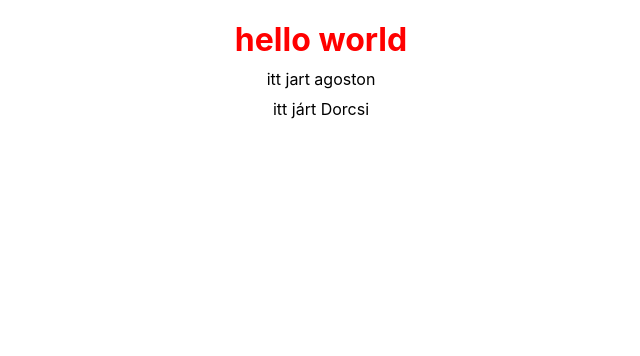
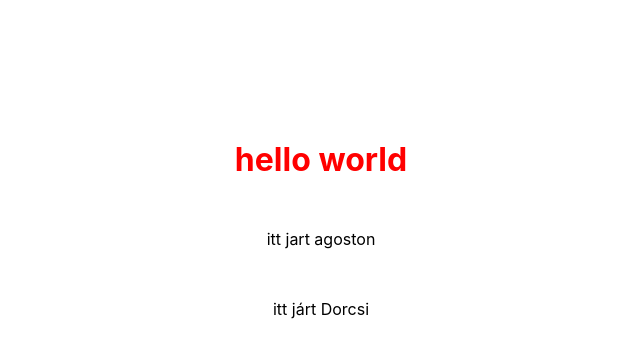
Before and after one commit to agolautner/fs-git-workshop, a JavaScript app: page / in a window 1280 px wide. Shown: the top 356 px of the page, without its empty margins (319-959 px from the left). Built offline with nearby package versions, Linux system fonts and the light colour scheme; the HTML template or start-up script is replaced by a standard one.

Commit message:
make paddings bigger

```diff
--- a/src/index.css
+++ b/src/index.css
@@ -14,6 +14,6 @@ code {
 
 * {
   margin: 10px;
-  padding: 0;
+  padding: 20px;
   box-sizing: border-box;
 }
```
